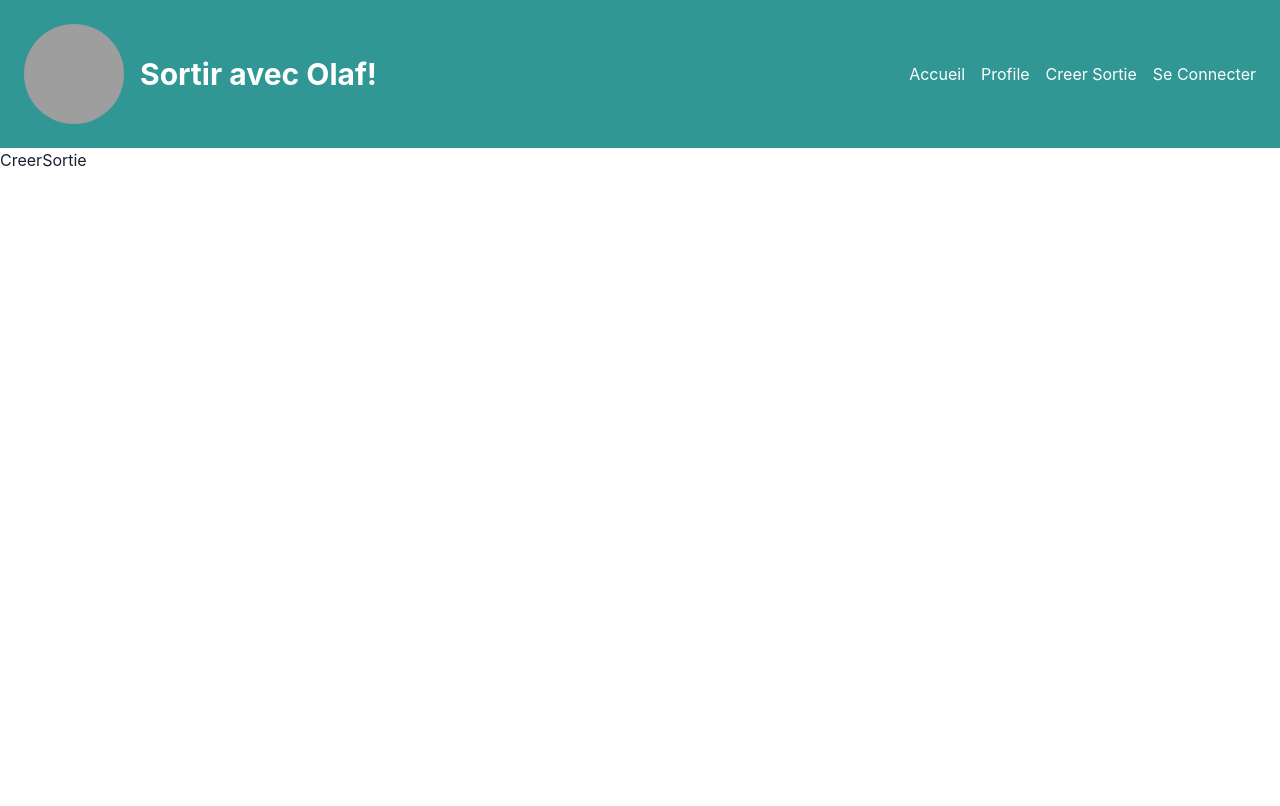
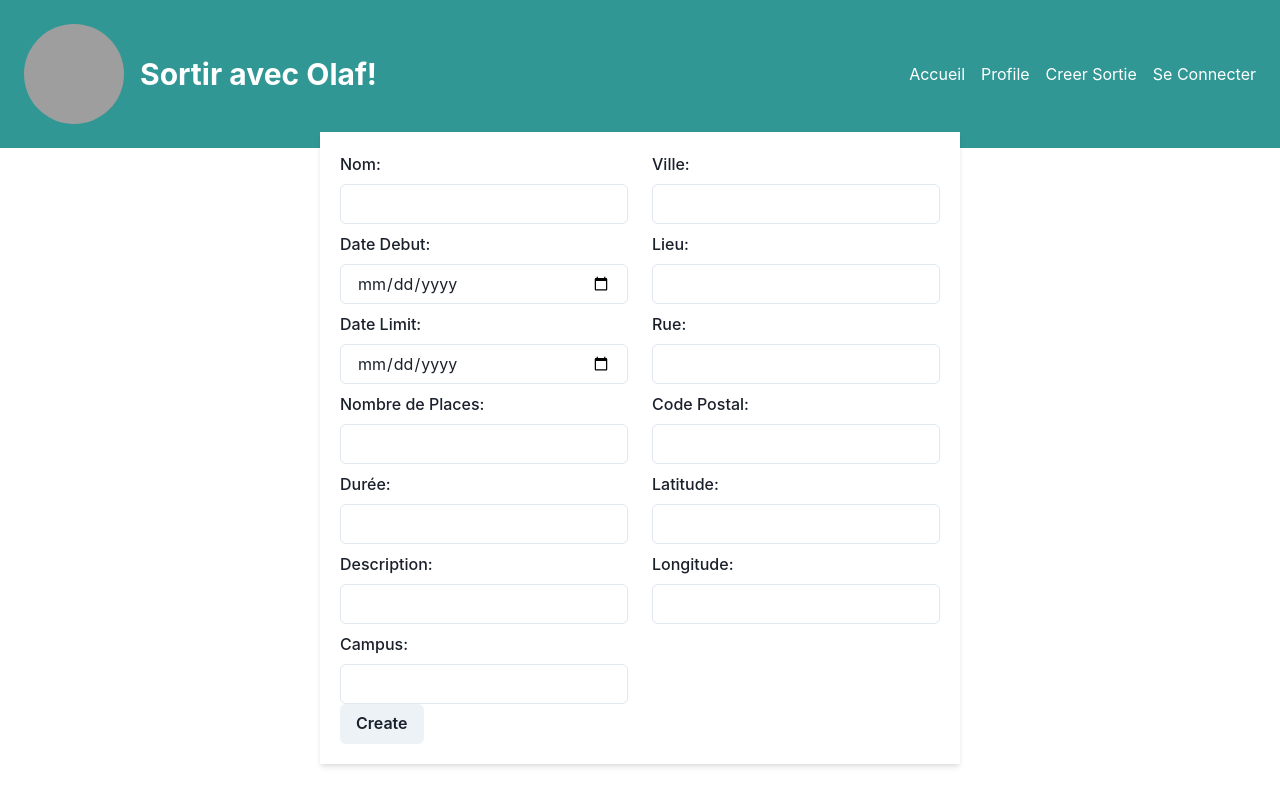
Before and after one commit to Alin1233/project-sortir, a React (Vite) app in the folder project-sortir-frontend/: page /creer in a window 1280 px wide. Shown: the top 806 px of the page. Built offline with nearby package versions, Linux system fonts and the light colour scheme; grey boxes are pictures that could not be loaded.

Commit message:
Update CreerSortie.jsx

```diff
--- a/project-sortir-frontend/src/pages/CreerSortie.jsx
+++ b/project-sortir-frontend/src/pages/CreerSortie.jsx
@@ -1,9 +1,92 @@
+import { useState } from "react"
+import { Center, Box, FormControl, FormLabel, Input, Button, Grid, VStack } from "@chakra-ui/react"
+const CreerSortie = () => {
+
+    const[nom, setNom] = useState(null)
+    const[dateDebut, setDateDebut] = useState(null)
+    const[dateLimit, setDateLimit] = useState(null)
+    const[nbPlaces, setNbPlaces] = useState(null)
+    const[duree, setDuree] = useState(null)
+    const[description, setDescription] = useState(null)
+    const [campus, setCampus] = useState(null)
+    const [ville, setVille] = useState(null)
+    const [lieu, setLieu] = useState(null)
+    const [rue, setRue] = useState(null)
+    const [codePostal, setCodePostal] = useState(null)
+    const [latitude, setLatitude] = useState(null)
+    const [longitude, setLongitude] = useState(null)
+
+    const handleSubmit = () =>{
+        console.log("ola");
+    }
 
 
-const CreerSortie = () => {
-  return (
-    <div>CreerSortie</div>
-  )
+    return (
+        <Center as="div" h="100vh" mt="-100px">
+            <Box as="form" onSubmit={handleSubmit} w="50%" p="5" bg="white" boxShadow="md">
+                <Grid templateColumns="repeat(2, 1fr)" gap={6}>
+                    <VStack align="stretch">
+                        <FormControl id="nom">
+                            <FormLabel>Nom:</FormLabel>
+                            <Input type='text' name='nom' value={nom} onChange={(e) => setNom(e.target.value)} size="md" />
+                        </FormControl>
+                        <FormControl id="dateDebut">
+                            <FormLabel>Date Debut:</FormLabel>
+                            <Input type='date' name='dateDebut' value={dateDebut} onChange={(e) => setDateDebut(e.target.value)} size="md" />
+                        </FormControl>
+                        <FormControl id="dateLimit">
+                            <FormLabel>Date Limit:</FormLabel>
+                            <Input type='date' name='dateLimit' value={dateLimit} onChange={(e) => setDateLimit(e.target.value)} size="md" />
+                        </FormControl>
+                            <FormControl id="nbPlaces">
+                            <FormLabel>Nombre de Places:</FormLabel>
+                            <Input type='number' name='nbPlaces' value={nbPlaces} onChange={(e) => setNbPlaces(e.target.value)} size="md" />
+                        </FormControl>
+                        <FormControl id="duree">
+                            <FormLabel>Durée:</FormLabel>
+                            <Input type='text' name='duree' value={duree} onChange={(e) => setDuree(e.target.value)} size="md" />
+                        </FormControl>
+                            <FormControl id="description">
+                            <FormLabel>Description:</FormLabel>
+                            <Input type='text' name='description' value={description} onChange={(e) => setDescription(e.target.value)} size="md" />
+                        </FormControl>
+                        <FormControl id="campus">
+                            <FormLabel>Campus:</FormLabel>
+                            <Input type='text' name='campus' value={campus} onChange={(e) => setCampus(e.target.value)} size="md" />
+                        </FormControl>
+                    </VStack>
+                    <VStack align="stretch">
+                        <FormControl id="ville">
+                            <FormLabel>Ville:</FormLabel>
+                            <Input type='text' name='ville' value={ville} onChange={(e) => setVille(e.target.value)} size="md" />
+                        </FormControl>
+                            <FormControl id="lieu">
+                            <FormLabel>Lieu:</FormLabel>
+                            <Input type='text' name='lieu' value={lieu} onChange={(e) => setLieu(e.target.value)} size="md" />
+                        </FormControl>
+                            <FormControl id="rue">
+                            <FormLabel>Rue:</FormLabel>
+                            <Input type='text' name='rue' value={rue} onChange={(e) => setRue(e.target.value)} size="md" />
+                        </FormControl>
+                            <FormControl id="codePostal">
+                            <FormLabel>Code Postal:</FormLabel>
+                            <Input type='text' name='codePostal' value={codePostal} onChange={(e) => setCodePostal(e.target.value)} size="md" />
+                        </FormControl>
+                            <FormControl id="latitude">
+                            <FormLabel>Latitude:</FormLabel>
+                            <Input type='text' name='latitude' value={latitude} onChange={(e) => setLatitude(e.target.value)} size="md" />
+                        </FormControl>
+                            <FormControl id="longitude">
+                            <FormLabel>Longitude:</FormLabel>
+                            <Input type='text' name='longitude' value={longitude} onChange={(e) => setLongitude(e.target.value)} size="md" />
+                        </FormControl>
+                    </VStack>
+                </Grid>
+                <Button type="submit">Create</Button>
+            </Box>
+        </Center>
+)
+
 }
 
 export default CreerSortie
```
